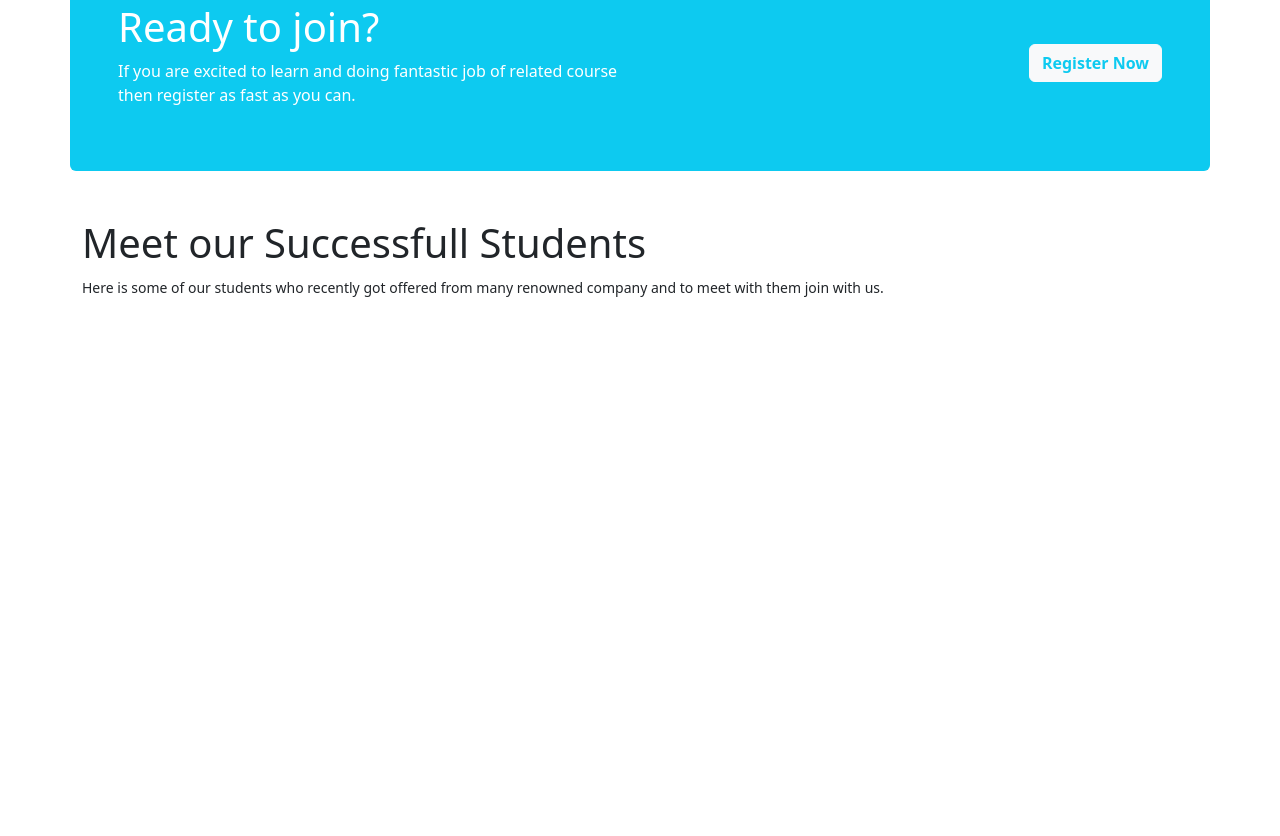
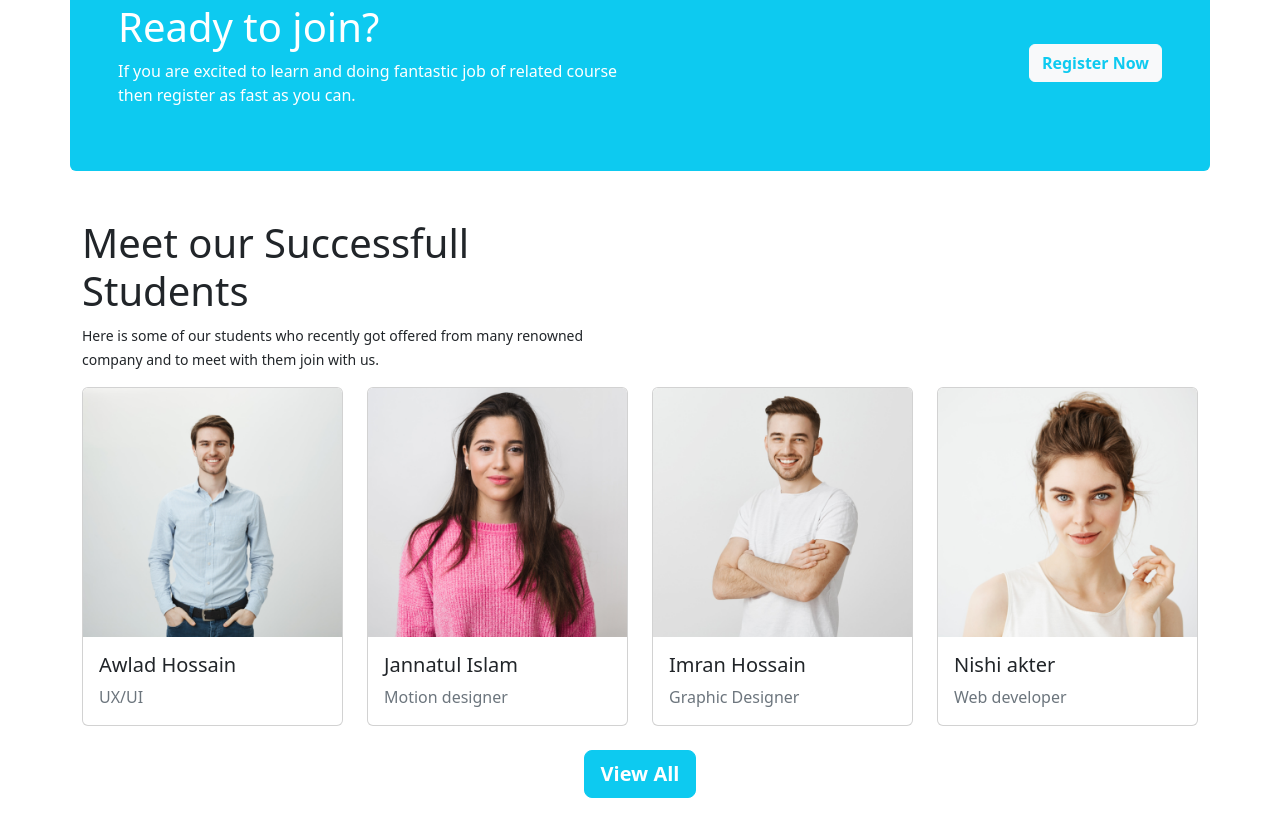
Before and after one commit to saadi001/Pro-Edu, a plain HTML site: page index.html in a window 1280 px wide. Shown: the part 2570-3406 px from the top of the page. Before the commit the page ends 2917 px from the top, so only its background shows below. Drawn offline with nearby package versions, Linux system fonts and the light colour scheme.

Commit message:
successful student part added

```diff
--- a/index.html
+++ b/index.html
@@ -233,10 +233,49 @@
       <!-- successful student part start  -->
       <section>
         <div class="container my-5">
-          <div class="w-md-50">
+          <div class="w-50">
             <h1>Meet our Successfull Students</h1>
             <p><small>Here is some of our students who recently got offered from many renowned company and to meet with them join with us.</small></p>
           </div>
+          <div class="row row-cols-1 row-cols-md-4 g-4">
+            <div class="col">
+              <div class="card">
+                <img src="images/student/student-1.png" class="card-img-top" alt="...">
+                <div class="card-body">
+                  <h5 class="card-title">Awlad Hossain</h5>
+                  <p class="card-text text-muted">UX/UI</p>
+                </div>
+              </div>
+            </div>
+            <div class="col">
+              <div class="card">
+                <img src="images/student/student-2.png" class="card-img-top" alt="...">
+                <div class="card-body">
+                  <h5 class="card-title">Jannatul Islam</h5>
+                  <p class="card-text text-muted">Motion designer</p>
+                </div>
+              </div>
+            </div>
+            <div class="col">
+              <div class="card">
+                <img src="images/student/student-3.png" class="card-img-top" alt="...">
+                <div class="card-body">
+                  <h5 class="card-title">Imran Hossain</h5>
+                  <p class="card-text text-muted">Graphic Designer</p>
+                </div>
+              </div>
+            </div>
+            <div class="col">
+              <div class="card">
+                <img src="images/student/student-4.png" class="card-img-top" alt="...">
+                <div class="card-body">
+                  <h5 class="card-title">Nishi akter</h5>
+                  <p class="card-text text-muted">Web developer</p>
+                </div>
+              </div>
+            </div>
+          </div>
+          <div class="d-flex justify-content-center"><button class="btn btn-info btn-lg fw-bold text-white my-4">View All</button></div>
         </div>
       </section>
       <!-- successful student part end  -->
```
